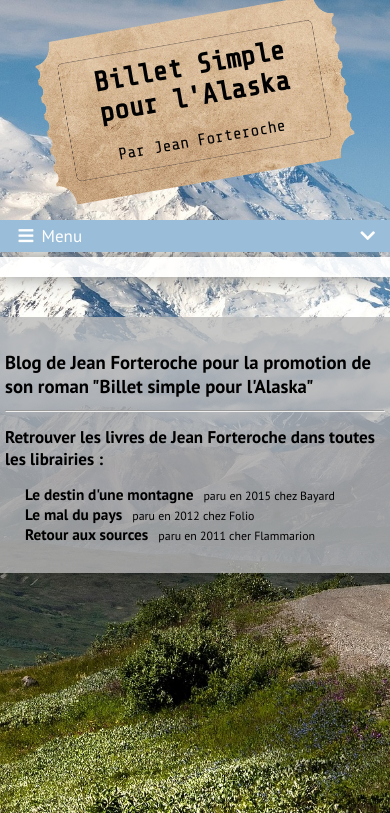
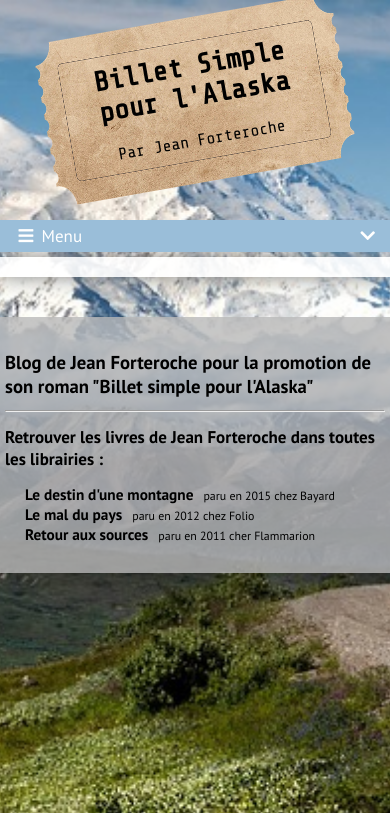
Before and after one commit to ClementEstievenart/jean_forteroche, a PHP site: the page made by view/template/template.php in a window 390 px wide. Shown: the top 813 px of the page. Run offline with PHP 8.4, Linux system fonts and the light colour scheme; the template is opened without the code that fills it, so the values that code supplies are empty; the visitor is signed in with stand-in values (Sample User, id 1).

Commit message:
improve performance for smartphones (smaller images)

```diff
--- a/public/css/blog.css
+++ b/public/css/blog.css
@@ -556,6 +556,9 @@ footer ul {
 }
 
 @media (max-width: 900px) {
+    body {
+        background-image: url(../images/background-medium.jpg);
+    }
     #container {
 	    margin-left: 20px;
         margin-right: 20px;
@@ -623,6 +626,9 @@ footer ul {
 }
 
 @media (max-width: 550px) {
+    body {
+        background-image: url(../images/background-small.jpg);
+    }
     header {
         height: 160px;
     }
--- a/view/template/template.php
+++ b/view/template/template.php
@@ -7,7 +7,8 @@
         <title><?= $title ?></title>
         <base href="<?= $this->_url ?>/" />
         <link rel="stylesheet" href="public/css/blog.css"/>
-        <link href="https://fonts.googleapis.com/css?family=PT+Sans:400,700|PT+Serif:400,700" rel="stylesheet">
+        <link href="https://fonts.googleapis.com/css?family=PT+Sans:400,700" rel="stylesheet">
+        <link href="https://fonts.googleapis.com/css?family=PT+Serif:400" rel="stylesheet">
         <link href="https://fonts.googleapis.com/css?family=Share+Tech+Mono" rel="stylesheet">
         <link href="public/font/css/fontawesome-all.css" rel="stylesheet">
         <?= $tinyMCE ?>
```
Also changed, not shown: public/images/author.jpg (deleted), public/images/background-medium.jpg (added), public/images/background-small.jpg (added), public/images/billet.png, public/images/eBook.png.
